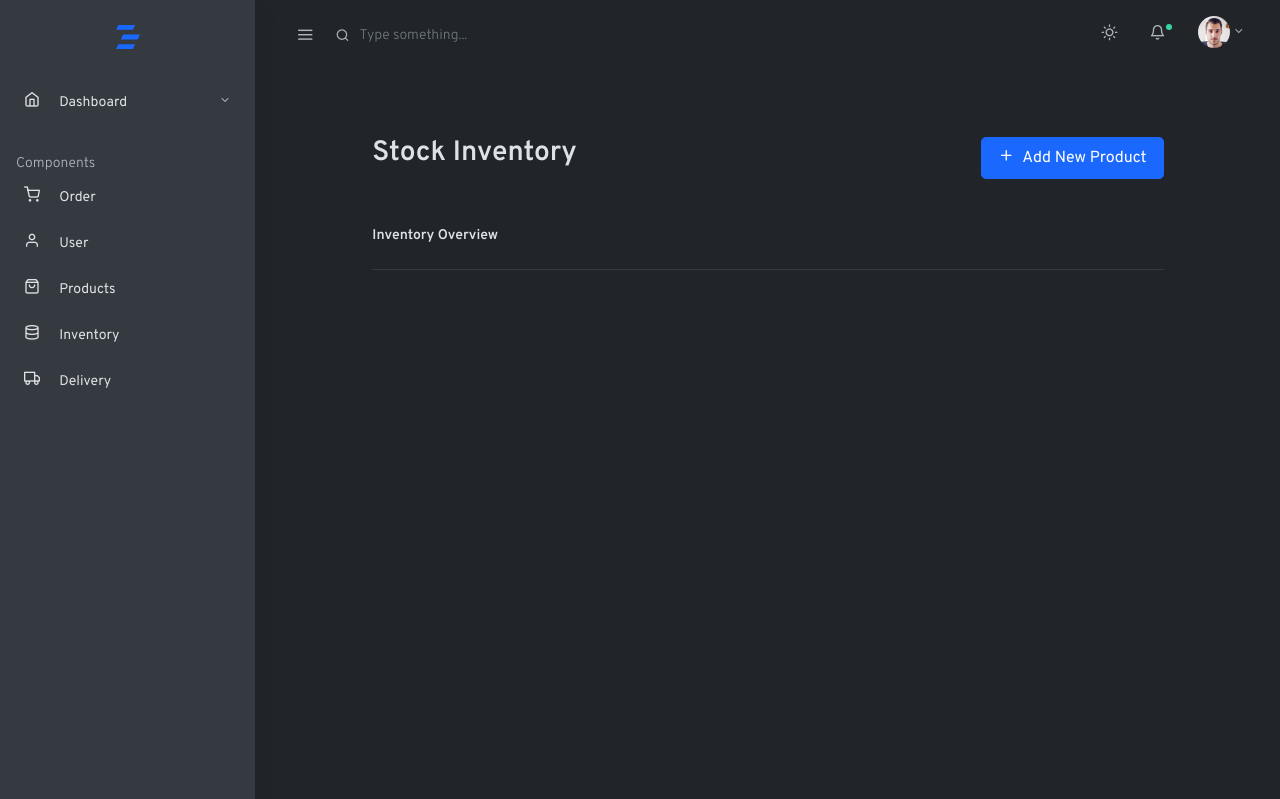
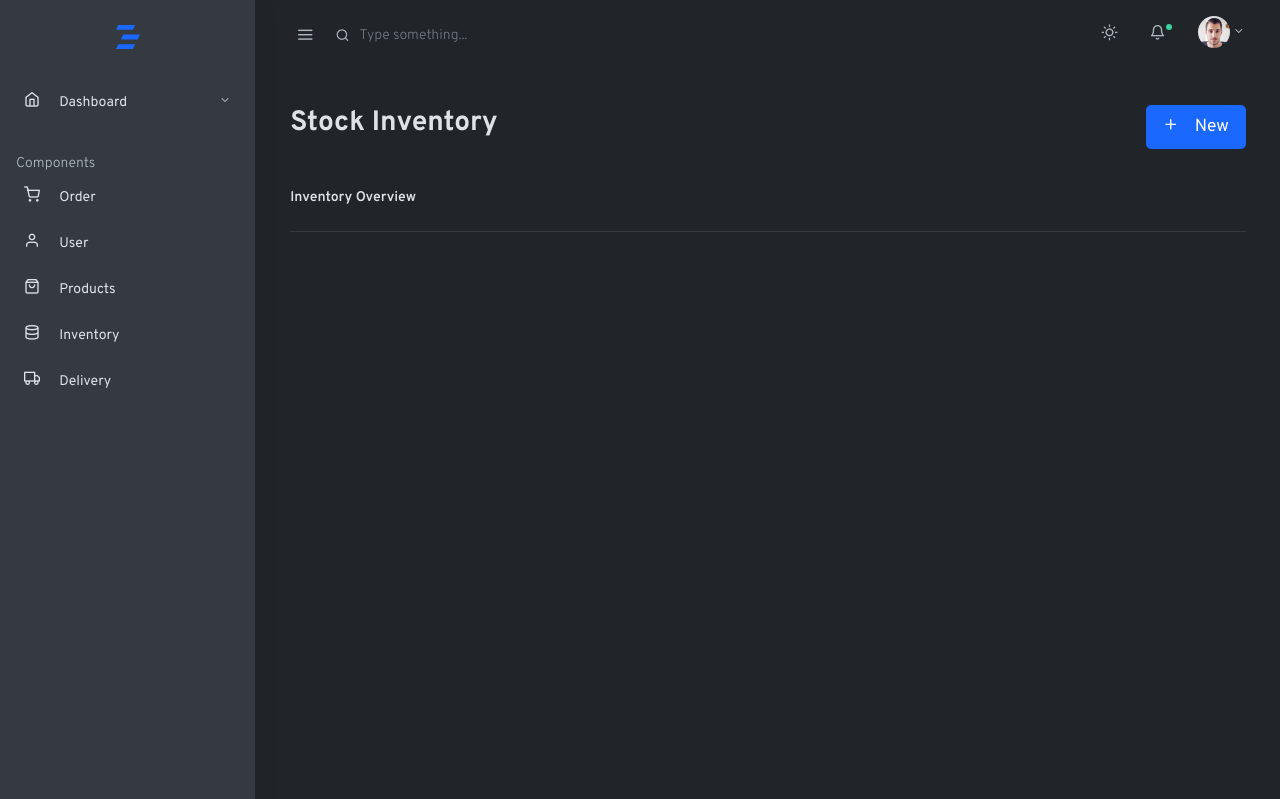
Before and after one commit to Gokulkrishnajayan/SweetStream, a PHP site: page /admin/dark/files-grid.php in a window 1280 px wide. Shown: the top 799 px of the page. Run offline with PHP 8.4, Linux system fonts and the light colour scheme; data that the repository does not hold is empty; some web fonts are replaced.

Commit message:
reverted some changes

```diff
--- a/admin/dark/files-grid.php
+++ b/admin/dark/files-grid.php
@@ -186,81 +186,60 @@ if ($result->num_rows > 0) {
 ?>
 
 <!-- HTML Section -->
-<div class="container-fluid py-5">
+<div class="container-fluid">
     <div class="row justify-content-center">
-        <div class="col-md-10">
-            <div class="d-flex justify-content-between align-items-center mb-4">
+        <div class="col-md-12">
+            <div class="row align-items-center my-3">
+                <div class="col">
                     <h2 class="page-title">Stock Inventory</h2>
+                </div>
+                <div class="col-auto">
                     <button type="button" class="btn btn-lg btn-primary">
-                    <span class="fe fe-plus fe-16 mr-2"></span>Add New Product
+                        <span class="fe fe-plus fe-16 mr-3"></span>New
                     </button>
                 </div>
+            </div>
 
-            <div class="file-container border-top pt-4">
-                <div class="file-panel">
+            <div class="file-container border-top">
+                <div class="file-panel mt-4">
                     <h6 class="mb-3">Inventory Overview</h6>
                     <hr class="my-4">
 
                     <div class="row">
                         <?php foreach ($products as $product): ?>
-                            <div class="col-md-6 col-lg-4 mb-4">
-                                <div class="card shadow-sm border-0 h-100 hover-shadow">
-                                    <div class="card-body d-flex align-items-center">
-                                        <div class="circle circle-md bg-primary text-center">
+                            <div class="col-md-6 col-lg-4">
+                                <div class="card shadow mb-4">
+                                    <div class="card-body file-list">
+                                        <div class="d-flex align-items-center">
+                                            <div class="circle circle-md bg-secondary">
                                                 <span class="fe fe-folder fe-16 text-white"></span>
                                             </div>
-                                        <div class="flex-fill ml-4">
-                                            <strong class="d-block text-dark">
-                                                <?php echo htmlspecialchars($product['pname']); ?>
-                                            </strong>
-                                            <span class="badge badge-secondary">
-                                                <?php echo $product['current_stock']; ?> stock
+                                            <div class="flex-fill ml-4 fname">
+                                                <strong><?php echo htmlspecialchars($product['name']); ?></strong><br />
+                                                <span class="badge badge-light text-muted">
+                                                    <?php echo $product['current_stock']; ?> in stock
                                                 </span>
                                             </div>
-                                        <div class="file-action ml-auto">
-                                            <button type="button" class="btn btn-sm btn-link text-muted p-0" data-toggle="dropdown" aria-haspopup="true" aria-expanded="false">
-                                                <i class="fe fe-more-vertical fe-16"></i>
+                                            <div class="file-action">
+                                                <button type="button" class="btn btn-link dropdown-toggle more-vertical p-0 text-muted mx-auto" data-toggle="dropdown" aria-haspopup="true" aria-expanded="false">
+                                                    <span class="text-muted sr-only">Action</span>
                                                 </button>
-                                            <div class="dropdown-menu dropdown-menu-right">
-                                                <a class="dropdown-item" href="#"><i class="fe fe-edit-3 mr-2"></i>Edit</a>
-                                                <a class="dropdown-item" href="#"><i class="fe fe-trash mr-2"></i>Delete</a>
+                                                <div class="dropdown-menu m-2">
+                                                    <a class="dropdown-item" href="#"><i class="fe fe-edit-3 fe-12 mr-4"></i>Edit</a>
                                                 </div>
                                             </div>
                                         </div>
-                                </div>
-                            </div>
+                                    </div> <!-- .card-body -->
+                                </div> <!-- .card -->
+                            </div> <!-- .col -->
                         <?php endforeach; ?>
                     </div> <!-- .row -->
+
                 </div> <!-- .file-panel -->
             </div> <!-- .file-container -->
         </div> <!-- .col -->
     </div> <!-- .row -->
 </div> <!-- .container-fluid -->
-
-<!-- CSS Enhancements -->
-<style>
-    .hover-shadow:hover {
-        box-shadow: 0 8px 20px rgba(0, 0, 0, 0.1);
-        transform: translateY(-2px);
-        transition: all 0.3s;
-    }
-    .circle {
-        width: 50px;
-        height: 50px;
-        border-radius: 50%;
-        display: flex;
-        align-items: center;
-        justify-content: center;
-    }
-    .page-title {
-        font-size: 28px;
-        font-weight: 600;
-    }
-    .btn-lg {
-        font-size: 16px;
-    }
-</style>
-
 
 
 
@@ -300,10 +279,32 @@ if ($result->num_rows > 0) {
                       </div>
                     </div>
                   </div>
-
+                  <div class="list-group-item bg-transparent">
+                    <div class="row align-items-center">
+                      <div class="col-auto">
+                        <span class="fe fe-inbox fe-24"></span>
+                      </div>
+                      <div class="col">
+                        <small><strong>Notifications have been sent</strong></small>
+                        <div class="my-0 text-muted small">Fusce dapibus, tellus ac cursus commodo</div>
+                        <small class="badge badge-pill badge-light text-muted">30m ago</small>
+                      </div>
+                    </div> <!-- / .row -->
+                  </div>
+                  <div class="list-group-item bg-transparent">
+                    <div class="row align-items-center">
+                      <div class="col-auto">
+                        <span class="fe fe-link fe-24"></span>
+                      </div>
+                      <div class="col">
+                        <small><strong>Link was attached to menu</strong></small>
+                        <div class="my-0 text-muted small">New layout has been attached to the menu</div>
+                        <small class="badge badge-pill badge-light text-muted">1h ago</small>
+                      </div>
+                    </div>
+                  </div> <!-- / .row -->
                 </div> <!-- / .list-group -->
               </div>
-
               <div class="modal-footer">
                 <button type="button" class="btn btn-secondary btn-block" data-dismiss="modal">Clear All</button>
               </div>
@@ -368,8 +369,6 @@ if ($result->num_rows > 0) {
         </div>
       </main> <!-- main -->
     </div> <!-- .wrapper -->
-
-
     <script src="js/jquery.min.js"></script>
     <script src="js/popper.min.js"></script>
     <script src="js/moment.min.js"></script>
```
Lines whose indentation alone changed are shown as unchanged.
